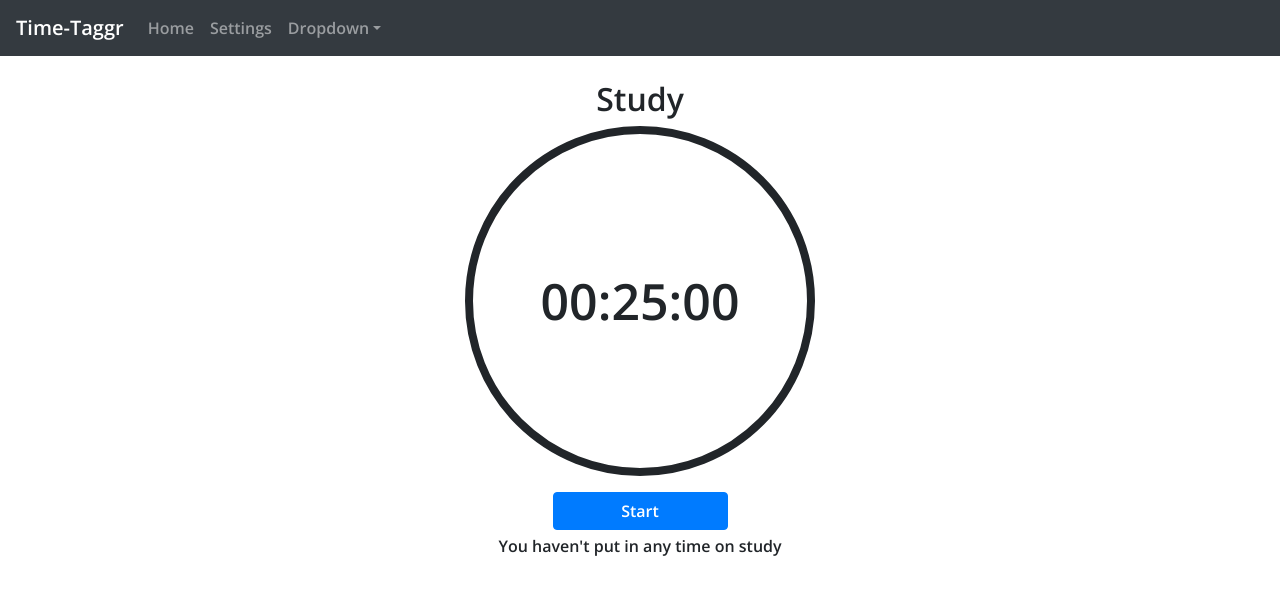
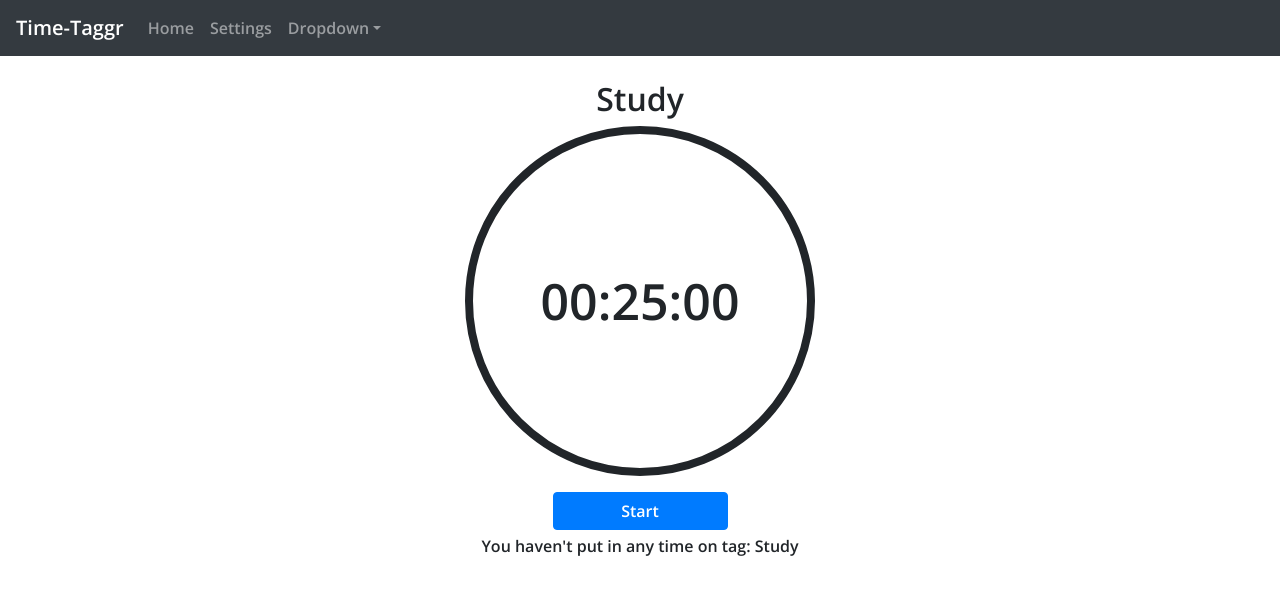
Before and after one commit to ericmiranda7/time-taggr, a React (Create React App) app in the folder time-taggr/: page / in a window 1280 px wide. Shown: the top 594 px of the page. Built offline with nearby package versions, Linux system fonts and the light colour scheme; no server answers.

Commit message:
tag completed time display

```diff
--- a/time-taggr/src/components/Timer.js
+++ b/time-taggr/src/components/Timer.js
@@ -92,7 +92,7 @@ const Timer = () => {
 
         {selectedTag.completedTime > 0
           ? <p className="text-center">You have completed {selectedTag?.completedTime} seconds of {selectedTag.name.toLowerCase()}</p>
-          : <p className="text-center">You haven't put in any time on {selectedTag.name.toLowerCase()}</p>}
+          : <p className="text-center">You haven't put in any time on tag: {selectedTag.name}</p>}
 
       </div>
     </div>
```
